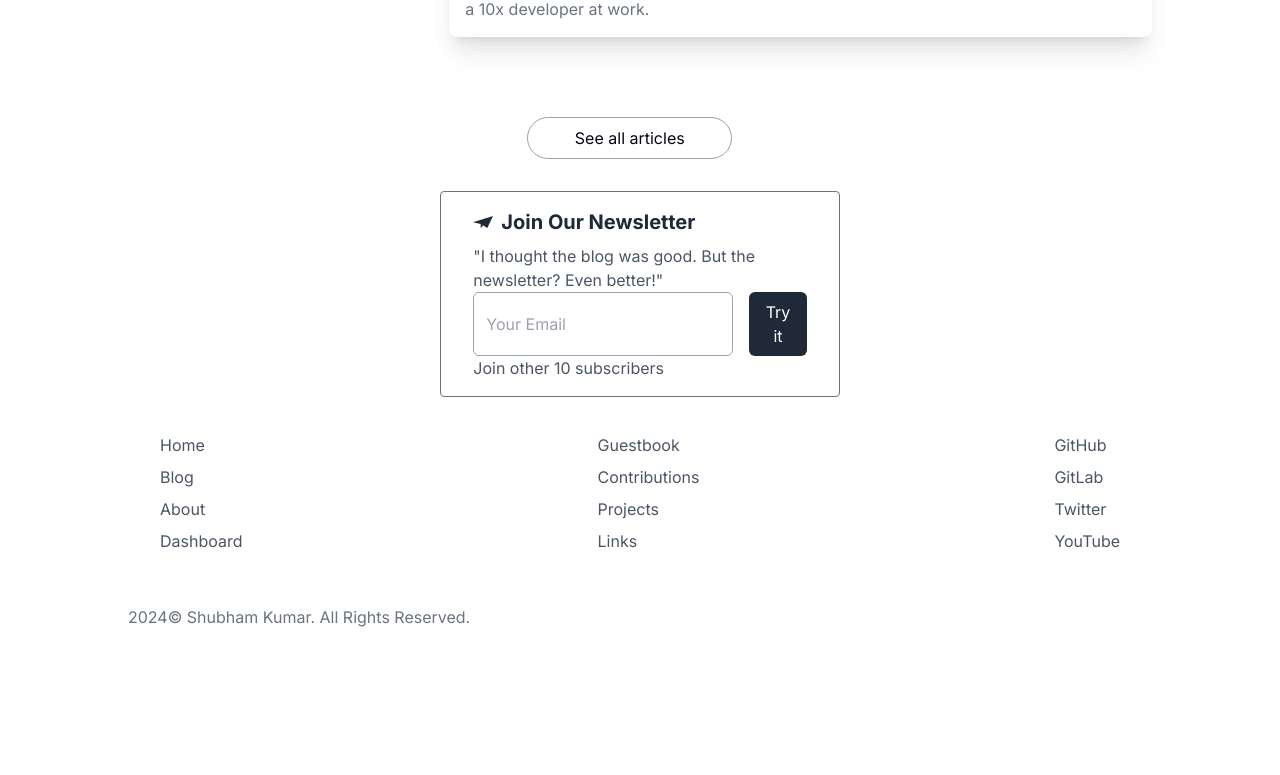
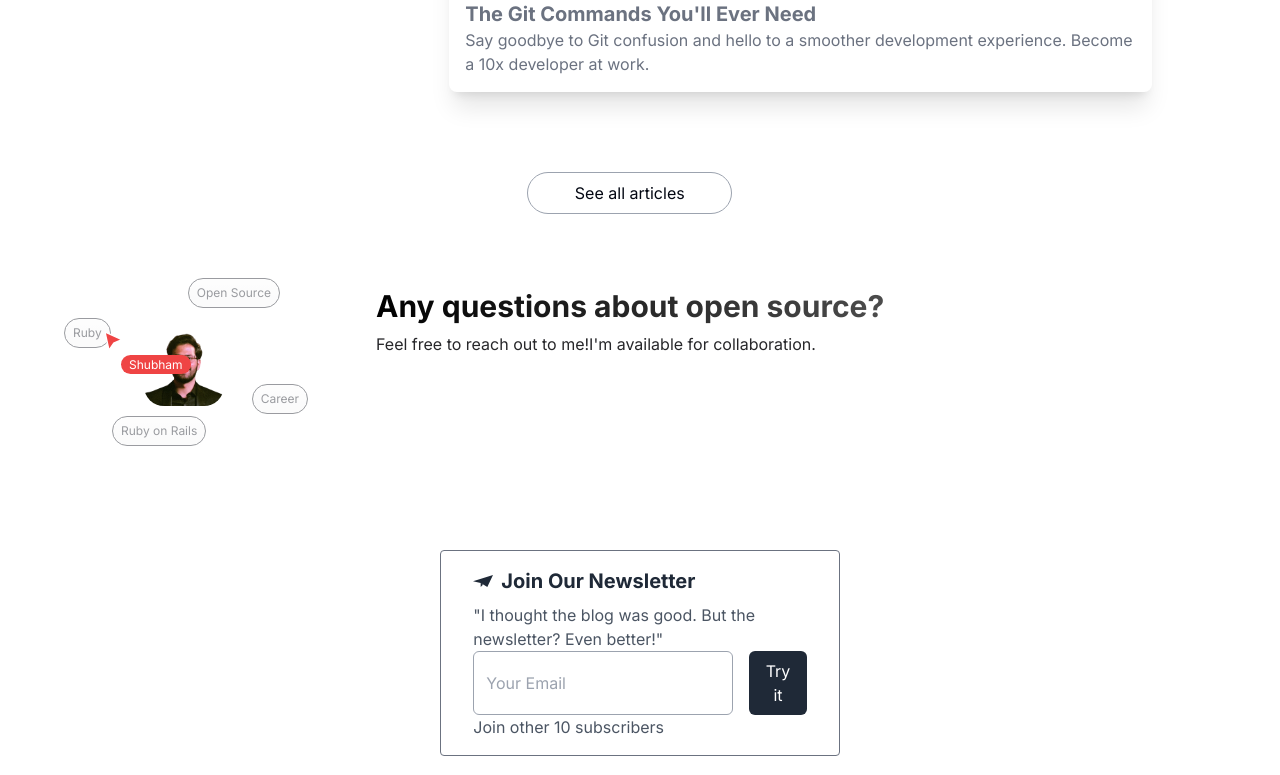
Before and after one commit to ItzNaveenB/portfolio-next, a Next.js app: page / in a window 1280 px wide. Shown: the part 1866-2641 px from the top of the page. Before the commit the page ends 2527 px from the top, so only its background shows below. Built offline with nearby package versions, Linux system fonts and the light colour scheme.

Commit message:
make the questions api

```diff
--- /dev/null
+++ b/src/Questions.tsx
@@ -0,0 +1,102 @@
+import React from 'react'
+
+const Questions = () => {
+  return (
+    <div className="flex flex-col gap-6 rounded-[11px] p-4 lg:p-6">
+      <div className="flex gap-12 max-md:flex-col">
+        <div className="relative size-64 max-md:mx-auto">
+          <div className="overflow-hidden absolute left-1/2 top-1/2 size-20 -translate-x-1/2 -translate-y-1/2 rounded-[20px]">
+            <img
+              alt="Me sit in front of my desk and coding"
+              loading="lazy"
+              width="3975"
+              height="3975"
+              decoding="async"
+              data-nimg="1"
+              className=""
+              style={{
+                color: "transparent",
+                transition: "filter 700ms ease",
+                transform: "150ms ease",
+              }}
+              src="/me.webp"
+            />
+          </div>
+          <div
+            id="rails"
+            className="absolute bottom-12 left-14 rounded-3xl border bg-gradient-to-b from-zinc-50 to-zinc-100 px-2 py-1.5 text-xs opacity-40 dark:from-zinc-800 dark:to-zinc-900"
+            style={{ opacity: "0.4" }}
+          >
+            Ruby on Rails
+          </div>
+          <div
+            id="ruby"
+            className="absolute left-2 top-20 rounded-3xl border bg-gradient-to-b from-zinc-50 to-zinc-100 px-2 py-1.5 text-xs opacity-40 dark:from-zinc-800 dark:to-zinc-900"
+            style={{ opacity: "0.4" }}
+          >
+            Ruby
+          </div>
+          <div
+            id="career"
+            className="absolute bottom-20 right-1 rounded-3xl border bg-gradient-to-b from-zinc-50 to-zinc-100 px-2 py-1.5 text-xs opacity-40 dark:from-zinc-800 dark:to-zinc-900"
+            style={{ opacity: "0.4" }}
+          >
+            Career
+          </div>
+          <div
+            id="open-source"
+            className="absolute right-8 top-10 rounded-3xl border bg-gradient-to-b from-zinc-50 to-zinc-100 px-2 py-1.5 text-xs opacity-40 dark:from-zinc-800 dark:to-zinc-900"
+            style={{ opacity: "0.4" }}
+          >
+            Open Source
+          </div>
+          <div
+            id="pointer"
+            className="absolute animate-pointer-animation"
+            style={{left: "170px", top: "60px"}}
+          >
+            <svg
+              width="16.8"
+              height="18.2"
+              viewBox="0 0 12 13"
+              className="fill-red-500"
+              stroke="white"
+              stroke-width="1"
+              xmlns="http://www.w3.org/2000/svg"
+            >
+              <path
+                fill-rule="evenodd"
+                clip-rule="evenodd"
+                d="M12 5.50676L0 0L2.83818 13L6.30623 7.86537L12 5.50676V5.50676Z"
+              ></path>
+            </svg>
+            <span className="relative left-4 rounded-3xl bg-red-500 px-2 py-0.5 text-xs text-white">
+              Shubham
+            </span>
+          </div>
+        </div>
+        <div className="flex flex-col justify-center px-4">
+          <p className="mb-2 bg-gradient-to-r from-black to-black/70 bg-clip-text font-title text-3xl font-bold text-transparent dark:from-zinc-100 dark:to-zinc-400">
+            Any questions about open source?
+          </p>
+          <p className="text-zinc-800 dark:text-zinc-300">
+            Feel free to reach out to me!
+            <span className="text-muted-foreground">
+              I'm available for collaboration.
+            </span>
+          </p>
+          <div className="my-8">
+            <a
+              href="mailto:hello@shubham-kumar.com"
+              className="rounded-full bg-email-button px-4 py-2 text-sm text-white"
+            >
+              hello@shubham-kumar.com
+            </a>
+          </div>
+        </div>
+      </div>
+    </div>
+  );
+};
+
+export default Questions;
--- a/src/app/home/page.tsx
+++ b/src/app/home/page.tsx
@@ -13,9 +13,9 @@ const HomePage = ()=>{
   useEffect(() => {
     const interval = setInterval(() => {
       setCurrentTextIndex(prevIndex => (prevIndex + 1) % texts.length);
-    }, 1000); // Change text every 1 second
+    }, 1000);
 
-    return () => clearInterval(interval); // Cleanup on unmount
+    return () => clearInterval(interval);
   }, []);
     return(
         <div className="mt-[15rem] mx-[6rem] flex justify-between items-center">
@@ -25,7 +25,7 @@ const HomePage = ()=>{
                 <p>Berlin, Germany • GMT +2</p>
             </div>
             <div>
-            <img className="w-[12rem] rounded-full mr-[4rem]" src="https://static.vecteezy.com/system/resources/thumbnails/005/346/410/small_2x/close-up-portrait-of-smiling-handsome-young-caucasian-man-face-looking-at-camera-on-isolated-light-gray-studio-background-photo.jpg" alt="User Image" />
+            <img className="w-[12rem] rounded-full mr-[4rem]" src="../me.webp" alt="User Image" />
           </div>
         </div>
     )
--- a/src/app/page.tsx
+++ b/src/app/page.tsx
@@ -2,6 +2,7 @@ import Image from "next/image";
 import About from "./About1/About";
 import Artcles from "./Articles/Artcles";
 import HomePage from "./home/page";
+import Questions from "@/Questions";
 
 export default function Home() {
   return (
@@ -9,6 +10,7 @@ export default function Home() {
       <HomePage />
       <About />
       <Artcles />
+      <Questions />
     </main>
   );
 }
--- a/tailwind.config.ts
+++ b/tailwind.config.ts
@@ -3,11 +3,11 @@ import type { Config } from "tailwindcss"
 const config = {
   darkMode: ["class"],
   content: [
-    './pages/**/*.{ts,tsx}',
-    './components/**/*.{ts,tsx}',
-    './app/**/*.{ts,tsx}',
-    './src/**/*.{ts,tsx}',
-	],
+    "./pages/**/*.{ts,tsx}",
+    "./components/**/*.{ts,tsx}",
+    "./app/**/*.{ts,tsx}",
+    "./src/**/*.{ts,tsx}",
+  ],
   prefix: "",
   theme: {
     container: {
@@ -19,19 +19,20 @@ const config = {
     },
     extend: {
       backgroundImage: {
-        'custom-gradient': 'linear-gradient(to right, #1565C0, #b92b27)',
-        'custom-green-gradient': 'linear-gradient(to right, #38ef7d, #11998e)',
-        'custom-orange-gradient': 'linear-gradient(to right, #f5af19, #f12711)',
-        'custom-main-gradient': 'linear-gradient(to right, #f7797d, #FBD786, #C6FFDD)',
+        "custom-gradient": "linear-gradient(to right, #1565C0, #b92b27)",
+        "custom-green-gradient": "linear-gradient(to right, #38ef7d, #11998e)",
+        "custom-orange-gradient": "linear-gradient(to right, #f5af19, #f12711)",
+        "custom-main-gradient":
+          "linear-gradient(to right, #f7797d, #FBD786, #C6FFDD)",
       },
       backdropBlur: {
-        xs: '2px',
-        sm: '4px',
-        md: '8px',
-        lg: '12px',
-        xl: '16px',
-        '2xl': '24px',
-        '3xl': '40px',
+        xs: "2px",
+        sm: "4px",
+        md: "8px",
+        lg: "12px",
+        xl: "16px",
+        "2xl": "24px",
+        "3xl": "40px",
       },
 
       colors: {
@@ -83,14 +84,22 @@ const config = {
           from: { height: "var(--radix-accordion-content-height)" },
           to: { height: "0" },
         },
+        "pointer-animation": {
+          "0%": { left: "170px", top: "60px" },
+          "25%": { left: "30px", top: "100px" },
+          "50%": { left: "205px", top: "165px" },
+          "75%": { left: "100px", top: "195px" },
+          "100%": { left: "170px", top: "60px" },
+        },
       },
       animation: {
         "accordion-down": "accordion-down 0.2s ease-out",
         "accordion-up": "accordion-up 0.2s ease-out",
+        "pointer-animation": "pointer-animation 5s linear infinite",
       },
     },
   },
   plugins: [require("tailwindcss-animate")],
-} satisfies Config
+} satisfies Config;
 
 export default config
```
Also changed, not shown: public/me.webp (added).
